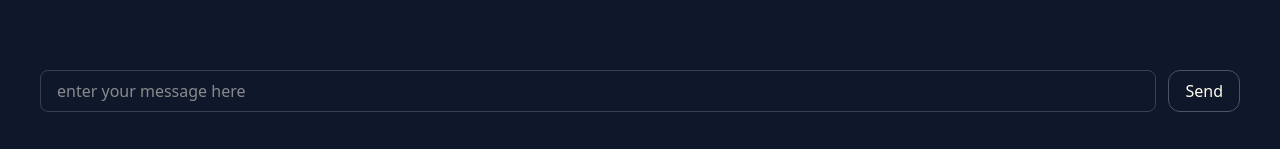
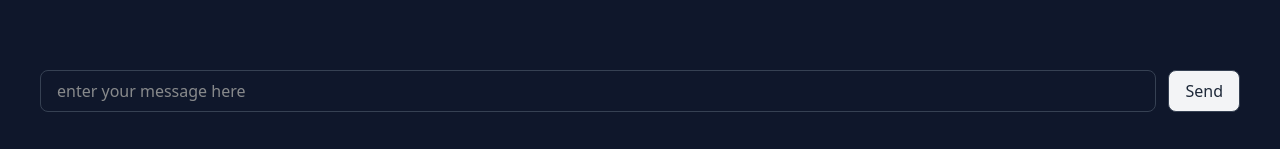
Before and after one commit to harneetsahi/chatApp-Yapper, a React (Vite) app in the folder frontend/: page / in a window 1280 px wide. Shown: the part 648-797 px from the top of the page. Built offline with nearby package versions, Linux system fonts and the light colour scheme; no server answers.

Commit message:
added variantstyle to button component

```diff
--- a/frontend/src/components/Button.tsx
+++ b/frontend/src/components/Button.tsx
@@ -1,13 +1,22 @@
 interface ButtonProps {
+  variant: "primary" | "chat";
   text: string;
   onClick?: () => void;
 }
 
-function Button({ text, onClick }: ButtonProps) {
+const variantStyles = {
+  primary: "w-100 hover:scale-x-103 transition-all",
+  chat: "",
+};
+
+const defaultStyles =
+  "border-1 border-gray-700 px-4 py-2 rounded-lg bg-gray-100 text-gray-800 cursor-pointer";
+
+function Button({ variant, text, onClick }: ButtonProps) {
   return (
     <button
       onClick={onClick}
-      className="border-1 border-gray-700 px-4 py-2 rounded-lg w-100 bg-gray-100 text-gray-800 cursor-pointer hover:scale-x-103 transition-all"
+      className={`${variantStyles[variant]} ${defaultStyles}`}
     >
       {text}
     </button>
--- a/frontend/src/pages/Dashboard.tsx
+++ b/frontend/src/pages/Dashboard.tsx
@@ -1,6 +1,7 @@
 import { useEffect, useRef, useState } from "react";
 import MessageBubble from "../components/MessageBubble";
 import Input from "../components/Input";
+import Button from "../components/Button";
 
 function Dashboard() {
   const [messages, setMessages] = useState<string[]>([]);
@@ -72,12 +73,7 @@ function Dashboard() {
               type="text"
               placeholder="enter your message here"
             />
-            <button
-              onClick={() => sendMessage()}
-              className="py-2 px-4 border-1 border-gray-600 rounded-xl cursor-pointer"
-            >
-              Send
-            </button>
+            <Button text="Send" onClick={() => sendMessage()} variant="chat" />
           </div>
         </div>
       </div>
--- a/frontend/src/pages/JoinRoom.tsx
+++ b/frontend/src/pages/JoinRoom.tsx
@@ -42,7 +42,7 @@ function JoinRoom() {
               id="username"
               placeholder="Username"
             />
-            <Button text={"Join Room"} />
+            <Button variant="primary" text={"Join Room"} />
           </form>
           <div className="flex items-center gap-5 my-5">
             <span className="border-1 border-gray-400 flex-1 h-.5 "></span>
@@ -50,6 +50,7 @@ function JoinRoom() {
             <span className="border-1 border-gray-400 flex-1 h-.5 "></span>
           </div>
           <Button
+            variant="primary"
             text={"Create Room"}
             onClick={() => {
               generateRoomCode();
```
